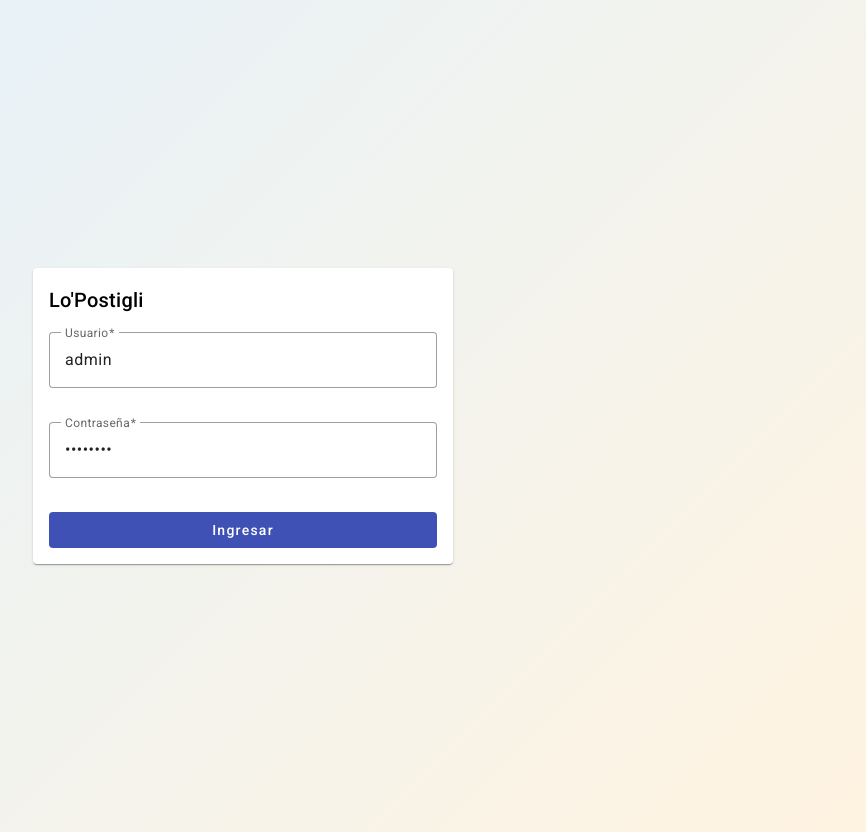
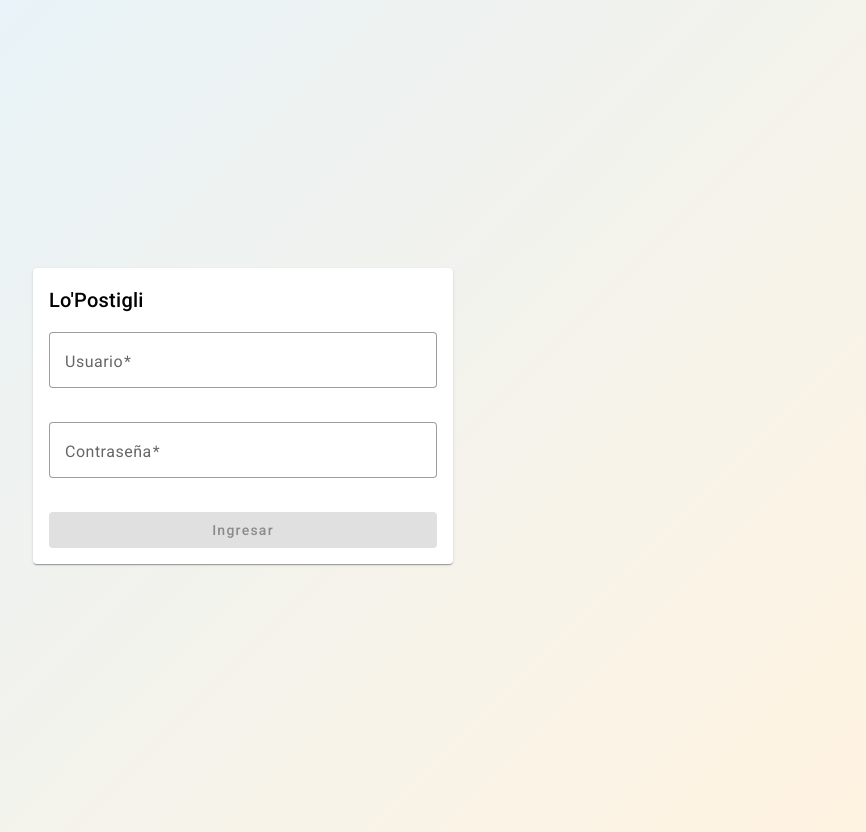
Before and after one commit to RogerBariles/front-seller, an Angular app: page /auth/login in a window 1280 px wide. Shown: the whole page, without its empty margins (397-1263 px from the left). Built offline with nearby package versions, Linux system fonts and the light colour scheme.

Commit message:
[master]: upd

```diff
--- a/src/app/features/auth/login.component.ts
+++ b/src/app/features/auth/login.component.ts
@@ -31,8 +31,8 @@ export class LoginComponent {
   loading = false;
 
   form = this.fb.nonNullable.group({
-    username: ['admin', [Validators.required, Validators.minLength(3)]],
-    password: ['admin123', Validators.required]
+    username: ['', [Validators.required, Validators.minLength(3)]],
+    password: ['', Validators.required]
   });
 
   submit(): void {
```
